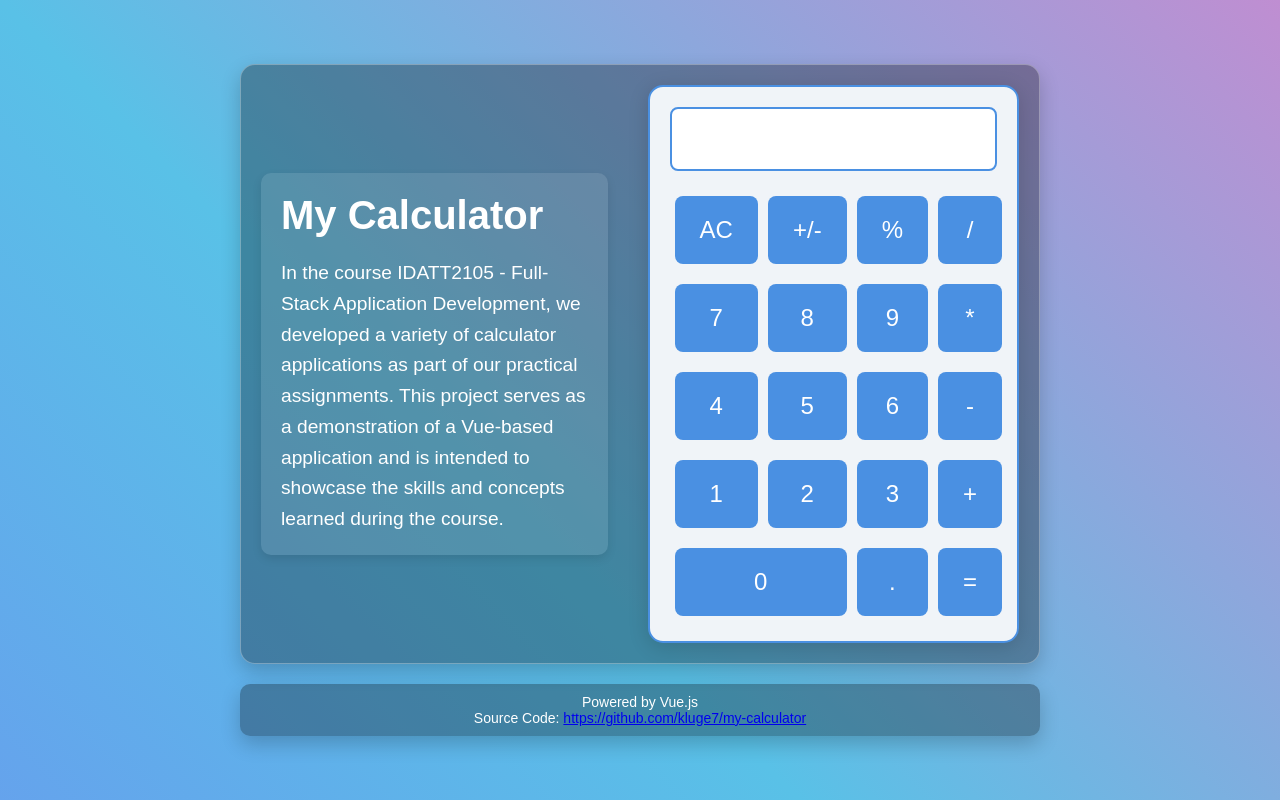
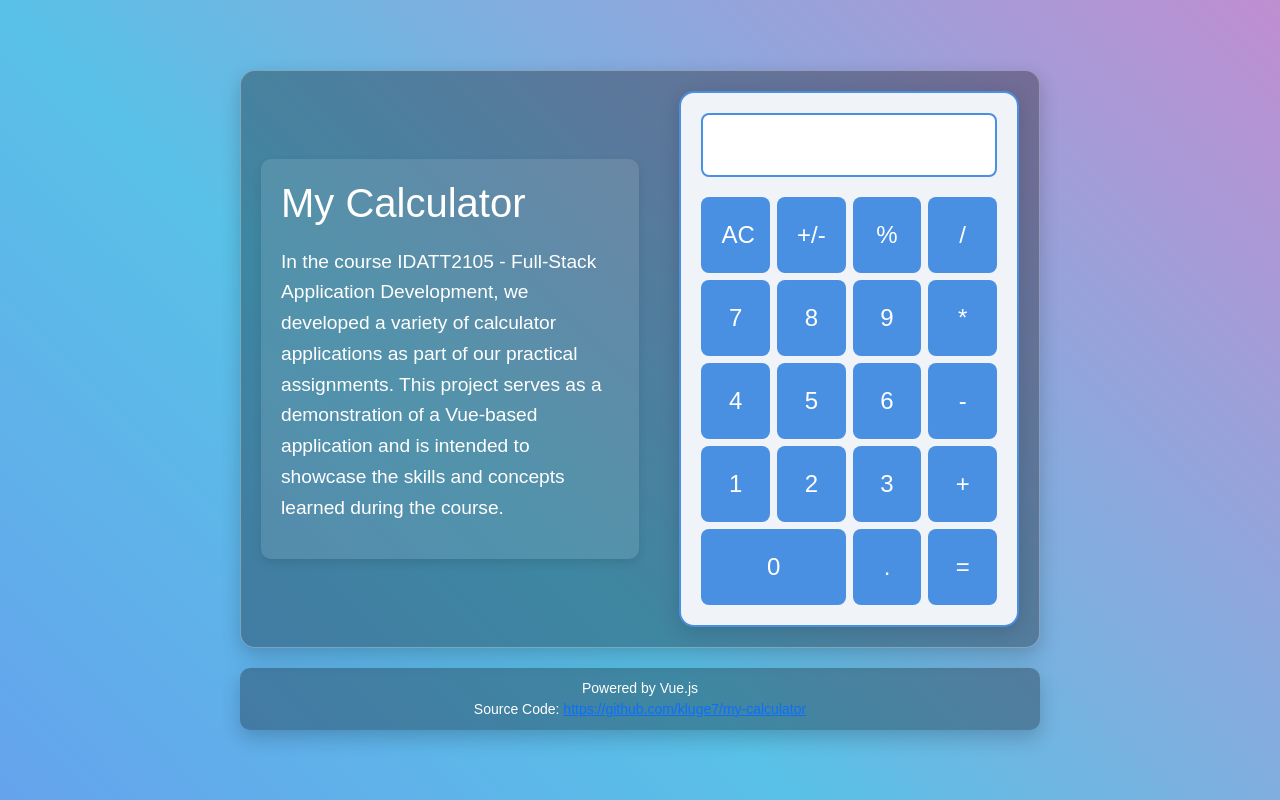
Before and after one commit to kluge7/my-calculator, a Vue app: page / in a window 1280 px wide. Built offline with nearby package versions, Linux system fonts and the light colour scheme.

Commit message:
refactor: update css and add bootstrap

```diff
--- a/package.json
+++ b/package.json
@@ -14,6 +14,8 @@
     "format": "prettier --write src/"
   },
   "dependencies": {
+    "@popperjs/core": "^2.11.8",
+    "bootstrap": "^5.3.3",
     "mathjs": "^13.1.1",
     "pinia": "^2.1.7",
     "vue": "^3.4.29"
--- a/src/App.vue
+++ b/src/App.vue
@@ -11,4 +11,6 @@ import SimpleCalculator from './components/calculator/SimpleCalculator.vue'
   </LayoutWrapper>
 </template>
 
-<style src="@assets/global.css"></style>
+<style src="@assets/global.css">
+
+</style>
--- a/src/assets/calculator/calculatorButton.css
+++ b/src/assets/calculator/calculatorButton.css
@@ -1,28 +1,30 @@
+/* General styling for all buttons */
 .calculator-button {
-  width: 100%;
+  width: 100%; /* Make sure buttons take up the full width of the grid cell */
   padding: 20px;
-  margin: 5px;
   font-size: 1.5rem;
-  border: none;
   background-color: #4a90e2;
   color: white;
+  border: none;
   border-radius: 8px;
   cursor: pointer;
-  transition:
-    background-color 0.3s,
-    transform 0.2s ease-in-out;
+  transition: background-color 0.3s, transform 0.2s ease-in-out;
+  height: 100%; /* Ensure buttons take up the full height of their grid cell */
 }
 
+/* Hover effect for buttons */
 .calculator-button:hover {
   background-color: #357abd;
   transform: scale(1.05);
 }
 
+/* Active state when button is pressed */
 .calculator-button:active {
   background-color: #2e6da4;
   transform: scale(0.95);
 }
 
+/* Special styling for operator buttons */
 .calculator-button.operator {
   background-color: #f5a623;
   color: white;
--- a/src/assets/calculator/calculatorButtons.css
+++ b/src/assets/calculator/calculatorButtons.css
@@ -1,8 +1,9 @@
 .calculator-buttons {
   display: grid;
-  grid-template-columns: repeat(4, 1fr);
-  gap: 10px;
+  grid-template-columns: repeat(4, minmax(0, 1fr));
+  gap: 7px;
 }
+
 .double-width {
   grid-column: span 2;
 }
--- a/src/assets/global.css
+++ b/src/assets/global.css
@@ -4,6 +4,9 @@ body {
   padding: 0;
   height: 100%;
   box-sizing: border-box;
+  background: linear-gradient(45deg, #ff6ec4, #7873f5, #59c1e7, #ff6ec4);
+  background-size: 300% 300%;
+  animation: gradientBackground 10s ease infinite;
 }
 
 * {
@@ -12,3 +15,13 @@ body {
   margin: 0;
   font-family: Arial, sans-serif;
 }
+
+@keyframes gradientBackground {
+  0%,
+  100% {
+    background-position: 0% 50%;
+  }
+  50% {
+    background-position: 100% 50%;
+  }
+}
--- /dev/null
+++ b/src/assets/layoutWrapper.css
@@ -0,0 +1,41 @@
+/* layoutwrapper.css */
+.main-container {
+    display: flex;
+    flex-direction: column;
+    justify-content: center;
+    align-items: center;
+    height: 100vh;
+    padding: 20px;
+  }
+
+  .content-wrapper {
+    display: flex;
+    justify-content: space-between;
+    align-items: center;
+    padding: 20px;
+    background-color: rgba(0, 0, 0, 0.3);
+    border-radius: 15px;
+    box-shadow: 0 8px 20px rgba(0, 0, 0, 0.2);
+    border: 1px solid rgba(255, 255, 255, 0.3);
+    width: 100%;
+    max-width: 800px;
+    gap: 40px;
+    margin-bottom: 20px;
+  }
+
+  .footer-section {
+    width: 100%;
+    max-width: 800px;
+    text-align: center;
+    background-color: rgba(0, 0, 0, 0.3);
+    color: white;
+    padding: 10px;
+    border-radius: 10px;
+    box-shadow: 0 8px 20px rgba(0, 0, 0, 0.2);
+  }
+
+  .footer-section p {
+    margin: 0;
+    color: white;
+    font-size: 14px;
+  }
--- /dev/null
+++ b/src/assets/textSection.css
@@ -0,0 +1,18 @@
+.text-section {
+    width: 400px;
+    padding: 20px;
+    color: white;
+    background-color: rgba(255, 255, 255, 0.1);
+    border-radius: 10px;
+    box-shadow: 0 4px 10px rgba(0, 0, 0, 0.1);
+  }
+
+  .text-section h1 {
+    font-size: 2.5rem;
+    margin-bottom: 20px;
+  }
+
+  .text-section p {
+    font-size: 1.2rem;
+    line-height: 1.6;
+  }
--- a/src/components/LayoutWrapper.vue
+++ b/src/components/LayoutWrapper.vue
@@ -15,58 +15,4 @@
   </div>
 </template>
 
-<style scoped>
-.main-container {
-  display: flex;
-  flex-direction: column;
-  justify-content: center;
-  align-items: center;
-  height: 100vh;
-  padding: 20px;
-  background: linear-gradient(45deg, #ff6ec4, #7873f5, #59c1e7, #ff6ec4);
-  background-size: 300% 300%;
-  animation: gradientBackground 10s ease infinite;
-}
-
-.content-wrapper {
-  display: flex;
-  justify-content: space-between;
-  align-items: center;
-  padding: 20px;
-  background-color: rgba(0, 0, 0, 0.3);
-  border-radius: 15px;
-  box-shadow: 0 8px 20px rgba(0, 0, 0, 0.2);
-  border: 1px solid rgba(255, 255, 255, 0.3);
-  width: 100%;
-  max-width: 800px;
-  gap: 40px;
-  margin-bottom: 20px;
-}
-
-.footer-section {
-  width: 100%;
-  max-width: 800px;
-  text-align: center;
-  background-color: rgba(0, 0, 0, 0.3);
-  color: white;
-  padding: 10px;
-  border-radius: 10px;
-  box-shadow: 0 8px 20px rgba(0, 0, 0, 0.2);
-}
-
-.footer-section p {
-  margin: 0;
-  color: white;
-  font-size: 14px;
-}
-
-@keyframes gradientBackground {
-  0%,
-  100% {
-    background-position: 0% 50%;
-  }
-  50% {
-    background-position: 100% 50%;
-  }
-}
-</style>
+<style src="@/assets/layoutWrapper.css"></style>
--- a/src/components/TextSection.vue
+++ b/src/components/TextSection.vue
@@ -10,23 +10,4 @@
   </div>
 </template>
 
-<style scoped>
-.text-section {
-  width: 400px;
-  padding: 20px;
-  color: white;
-  background-color: rgba(255, 255, 255, 0.1);
-  border-radius: 10px;
-  box-shadow: 0 4px 10px rgba(0, 0, 0, 0.1);
-}
-
-.text-section h1 {
-  font-size: 2.5rem;
-  margin-bottom: 20px;
-}
-
-.text-section p {
-  font-size: 1.2rem;
-  line-height: 1.6;
-}
-</style>
+<style src="@/assets/textSection.css"></style>
--- a/src/main.ts
+++ b/src/main.ts
@@ -1,9 +1,7 @@
+import 'bootstrap/dist/css/bootstrap.min.css';
 import { createApp } from 'vue'
-import { createPinia } from 'pinia'
 import App from './App.vue'
 
 const app = createApp(App)
 
-app.use(createPinia())
-
 app.mount('#app')
```
Also changed, not shown: 1 other file (tests, documents, lock files or other folders).
